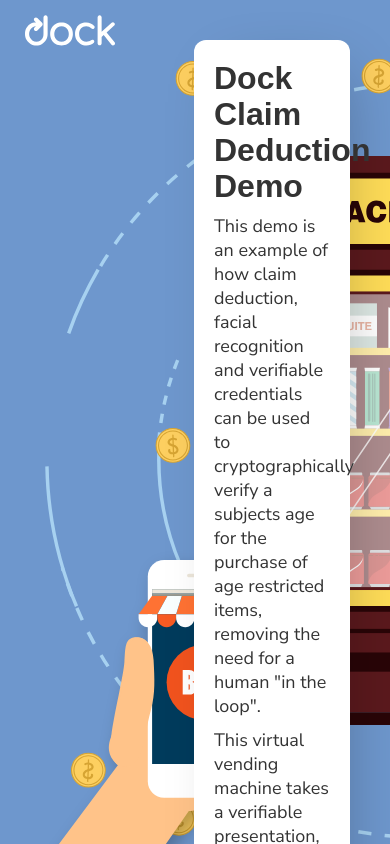
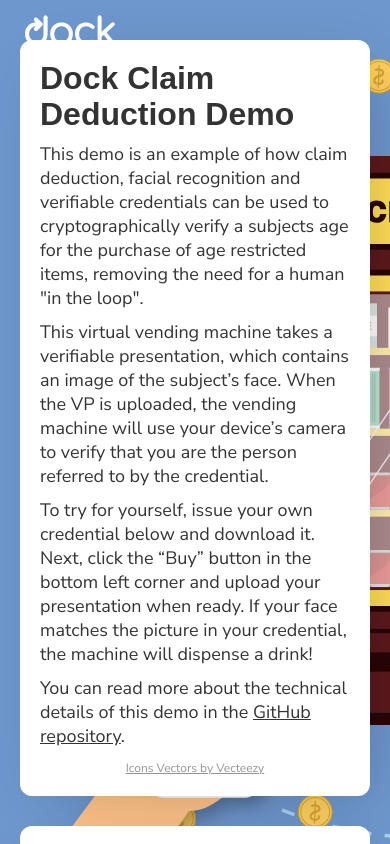
Before and after one commit to docknetwork/linked-biometrics-demo, a Next.js app: page / in a window 390 px wide. Shown: the top 844 px of the page. Built offline with nearby package versions, Linux system fonts and the light colour scheme.

Commit message:
mobile adj
Signed-off-by: Samuel Hellawell <sshellawell@gmail.com>

```diff
--- a/src/pages/index.js
+++ b/src/pages/index.js
@@ -89,6 +89,13 @@
   z-index: 10;
   margin-top: 40px;
   margin-bottom: 40px;
+
+  @media screen and (max-width: 800px) {
+    max-width: 100%;
+    margin-right: 20px;
+    margin-left: 20px;
+    margin-bottom: 320px;
+  }
 `;
 
 const RightContent = styled.div`
```
